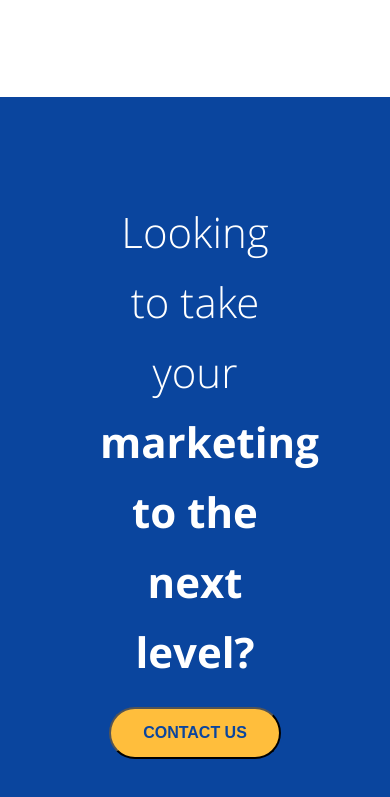
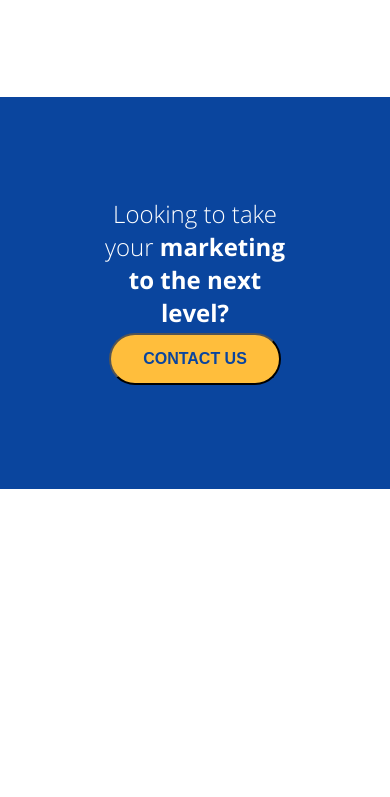
Before and after one commit to LuisChevere/Simple-L-page, a plain HTML site: page index.html in a window 390 px wide. Shown: the part 2264-3061 px from the top of the page. After the commit the page ends 2753 px from the top, so only its background shows below. Drawn offline with nearby package versions, Linux system fonts and the light colour scheme.

Commit message:
update to mobile css

```diff
--- a/styles.css
+++ b/styles.css
@@ -158,7 +158,7 @@ body {
     justify-content: center;
     text-align: center;
     color: white;
-    font: normal normal bold 42px/70px Open Sans;
+
     font-weight: 300;
 }
 
@@ -353,4 +353,10 @@ body {
         margin: 0px;
     }
 
+    .footer p {
+        padding-right: 0px;
+        padding-left: 0px;
+        font-size: 24px;;
+    }
+
 }
```
